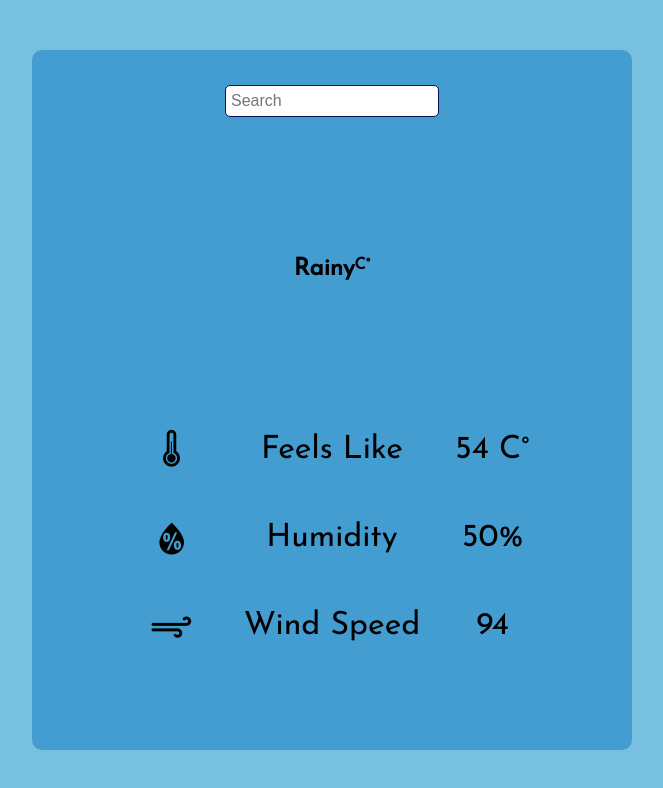
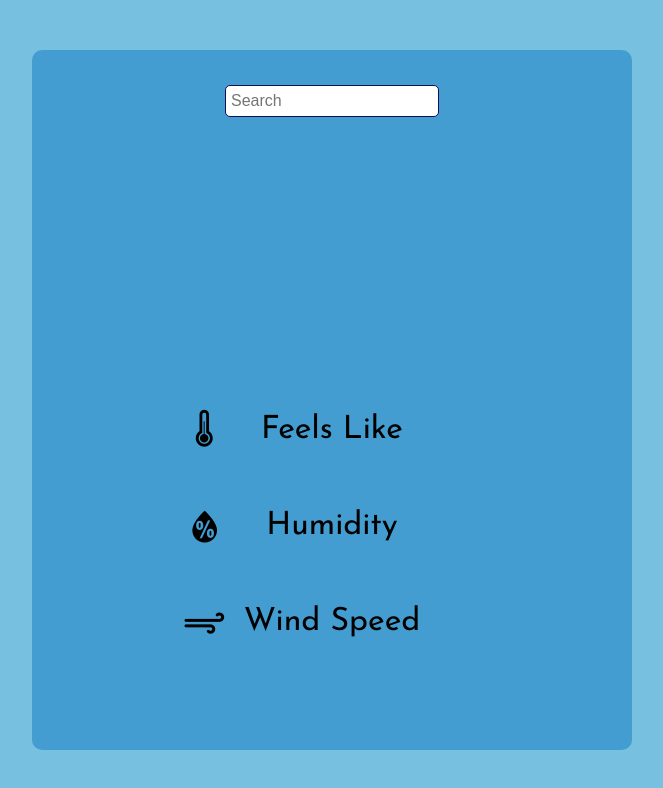
Before and after one commit to gcerv93/weather-app, a website built with webpack: page src/index.html in a window 1280 px wide. Shown: the whole page, without its empty margins (308-971 px from the left). Built offline with nearby package versions, Linux system fonts and the light colour scheme; no server answers.

Commit message:
cleanup src/index.html

```diff
--- a/src/index.html
+++ b/src/index.html
@@ -19,9 +19,9 @@
         <div class="temp">
           <div class="tempStuff">
             <p class="tempNum"></p>
-            <div class="description">Rainy</div>
+            <div class="description"></div>
           </div>
-          <div class="tempSymbols">C&#176</div>
+          <div class="tempSymbols"></div>
         </div>
       </div>
 
@@ -30,16 +30,16 @@
 
           <i class="wi wi-thermometer"></i>
           <p>Feels Like</p>
-          <p class="feelsLikeValue">54 C&#176</p>
+          <p class="feelsLikeValue"></p>
 
 
           <i class="wi wi-humidity"></i>
           <p>Humidity</p>
-          <p class="humidityValue">50%</p>
+          <p class="humidityValue"></p>
 
           <i class="wi wi-strong-wind"></i>
           <p>Wind Speed</p>
-          <p class="windValue">94</p>
+          <p class="windValue"></p>
 
         </div>
       </div>
```
Also changed, not shown: dist/index.html.
